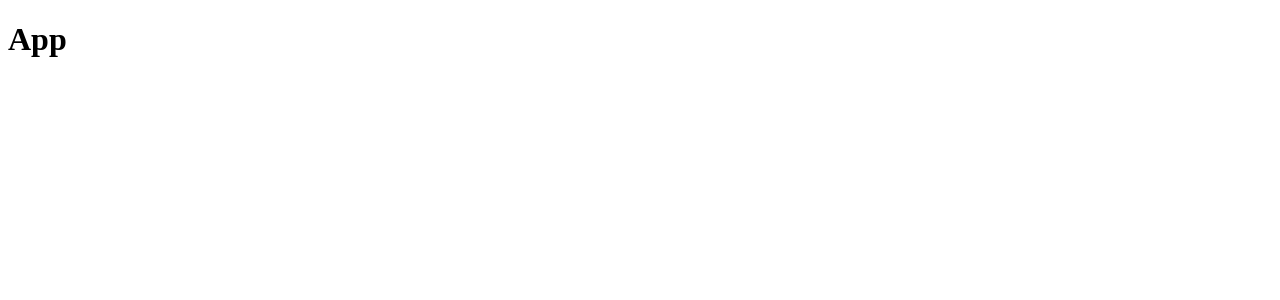
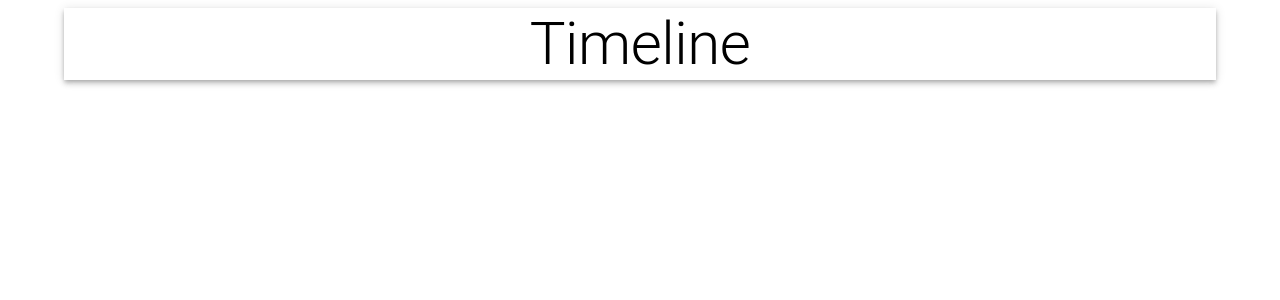
Before and after one commit to agni-noor/frontend_code_test, a React (Create React App) app: page / in a window 1280 px wide. Shown: the top 300 px of the page. Built offline with nearby package versions, Linux system fonts and the light colour scheme.

Commit message:
topbar added

```diff
--- a/package.json
+++ b/package.json
@@ -3,6 +3,9 @@
   "version": "0.1.0",
   "private": true,
   "dependencies": {
+    "@emotion/react": "^11.11.4",
+    "@emotion/styled": "^11.11.5",
+    "@mui/material": "^5.15.20",
     "@testing-library/jest-dom": "^5.17.0",
     "@testing-library/react": "^13.4.0",
     "@testing-library/user-event": "^13.5.0",
--- a/src/App.js
+++ b/src/App.js
@@ -1,10 +1,15 @@
 import React from "react";
+import { Container, AppBar, Typography, Grow, Grid } from "@mui/material";
 
 const App = () => {
   return (
-    <div>
-      <h1>App</h1>
-    </div>
+    <Container maxWidth="lg">
+      <AppBar position="static" color="inherit">
+        <Typography variant="h2" align="center">
+          Timeline
+        </Typography>
+      </AppBar>
+    </Container>
   );
 };
 
```
Also changed, not shown: src/components/Posts/Post/Post.js (added, +7 -0 lines), src/components/Posts/Posts.js (added, +7 -0 lines), src/components/Posts/Post/styles.js (added), src/components/Posts/styles.js (added), 1 other file (tests, documents, lock files or other folders).
